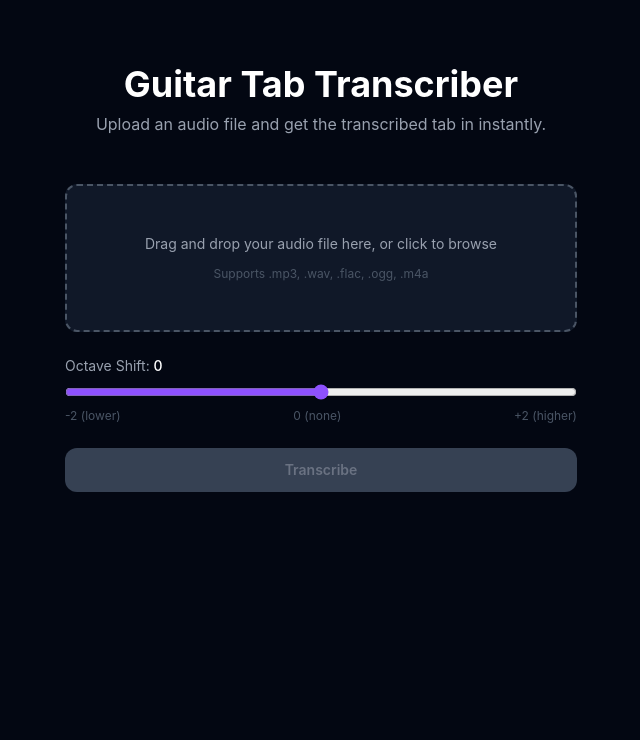
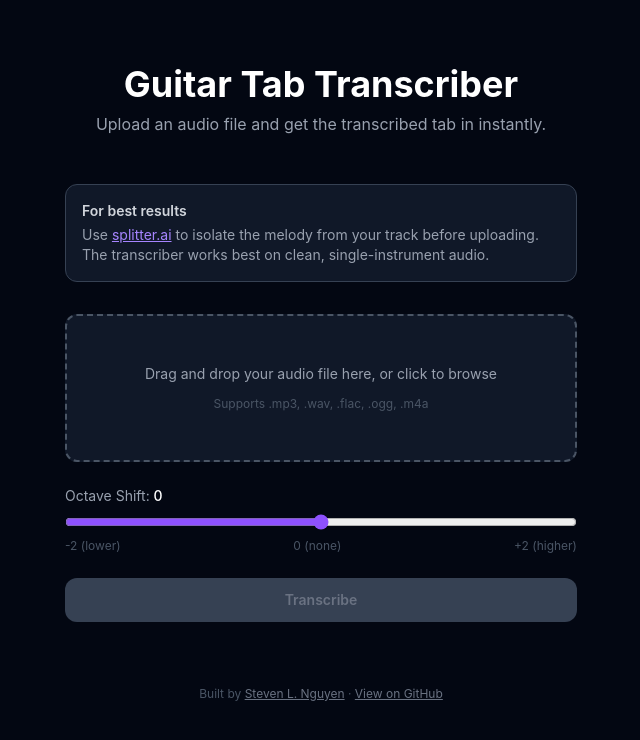
Before and after one commit to Swxer/guitar-tab-transcriber, a React (Vite) app in the folder frontend/: page / in a window 1280 px wide. Shown: the top 740 px of the page, without its empty margins (319-959 px from the left). Built offline with nearby package versions, Linux system fonts and the light colour scheme.

Commit message:
create footer component

```diff
--- a/frontend/src/App.tsx
+++ b/frontend/src/App.tsx
@@ -2,6 +2,7 @@ import { useState } from "react"
 import UploadSection from './components/UploadSection'
 import TabDisplay from './components/TabDisplay'
 import DownloadButton from './components/DownloadButton'
+import Footer from './components/Footer'
 
 type Status = "idle" | "processing" | "done" | "error"
 
@@ -16,6 +17,23 @@ function App() {
     <div className="min-h-screen bg-gray-950 text-white flex flex-col items-center py-16 px-4">
       <h1 className="text-4xl font-bold mb-2">Guitar Tab Transcriber</h1>
       <p className="text-gray-400 mb-12">Upload an audio file and get the transcribed tab in instantly.</p>
+
+
+      <div className="w-full max-w-lg bg-gray-900 border border-gray-700 rounded-xl p-4 mb-8 text-sm text-gray-400">
+        <p className="font-semibold text-gray-300 mb-1">For best results</p>
+        <p>
+          Use{' '}
+          <a
+            href="https://splitter.ai"
+            target="_blank"
+            rel="noopener noreferrer"
+            className="text-violet-400 hover:text-violet-300 underline"
+          >
+            splitter.ai
+          </a>
+          {' '}to isolate the melody from your track before uploading. The transcriber works best on clean, single-instrument audio.
+        </p>
+      </div>
 
       <UploadSection
         status={status}
@@ -39,6 +57,8 @@ function App() {
           <DownloadButton jobId={jobId} />
         </>
       )}
+
+      <Footer />
     </div>
   )
 }
--- /dev/null
+++ b/frontend/src/components/Footer.tsx
@@ -0,0 +1,28 @@
+function Footer() {
+  return (
+    <footer className="mt-16 mb-8 text-center text-gray-600 text-xs">
+      <p>
+        Built by{' '}
+        <a
+          href="https://github.com/Swxer"
+          target="_blank"
+          rel="noopener noreferrer"
+          className="text-gray-500 hover:text-gray-300 underline"
+        >
+          Steven L. Nguyen
+        </a>
+        {' '}·{' '}
+        <a
+          href="https://github.com/Swxer/guitar-tab-transcriber"
+          target="_blank"
+          rel="noopener noreferrer"
+          className="text-gray-500 hover:text-gray-300 underline"
+        >
+          View on GitHub
+        </a>
+      </p>
+    </footer>
+  )
+}
+
+export default Footer
--- a/frontend/src/components/TabDisplay.tsx
+++ b/frontend/src/components/TabDisplay.tsx
@@ -4,7 +4,7 @@ type Props = {
 
 function TabDisplay({ tab }: Props) {
  return (
-    <div className="w-full max-w-4xl mt-12 flex flex-col gap-6">
+    <div className="w-full max-w-3xl mt-12 flex flex-col gap-6">
       <h2 className="text-xl font-semibold text-white">Your Tab</h2>
       {tab
         .filter(chunk => chunk.some(line => /\d/.test(line))) // only keep chunks with at least one number
```
